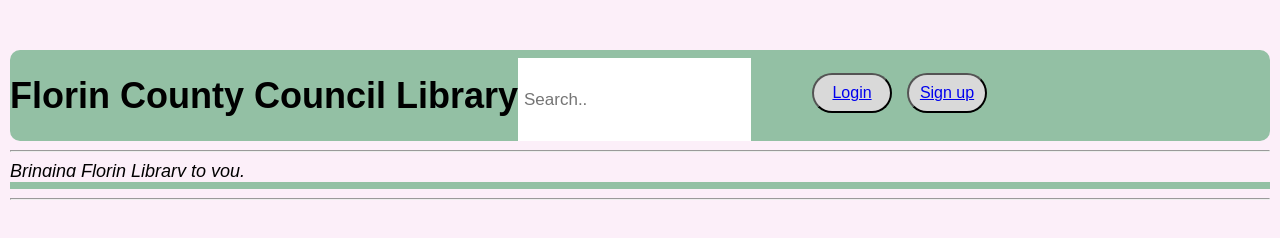
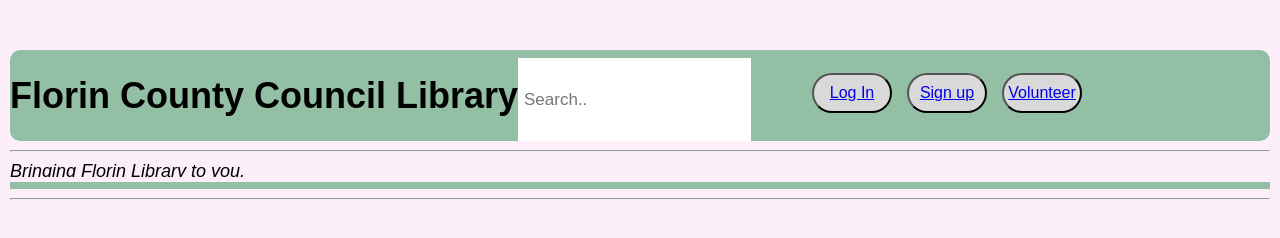
Before and after one commit to JackDMoore/mvp_library_app, a plain HTML site: page client/index.html in a window 1280 px wide. Drawn offline with Linux system fonts and the light colour scheme; no server answers.

Commit message:
small changes connected with volunteer files

```diff
--- a/client/index.html
+++ b/client/index.html
@@ -15,8 +15,9 @@
         <h1>Florin County Council Library</h1>
         <input id="search" type="text" placeholder="Search..">
         <ul class="selection">
-            <button><a href="./login.html">Login</a></button>
+            <button><a href="./login.html">Log In</a></button>
             <button><a href="./register.html">Sign up</a></button>
+            <button><a href="./volunteer.html">Volunteer</a></button>
         </ul>
     </header>
     <hr />
```
Also changed, not shown: client/board.html (+2 -1 lines), client/submitted.html (+1 -1 lines), client/volunteer.html (+1 -1 lines).
